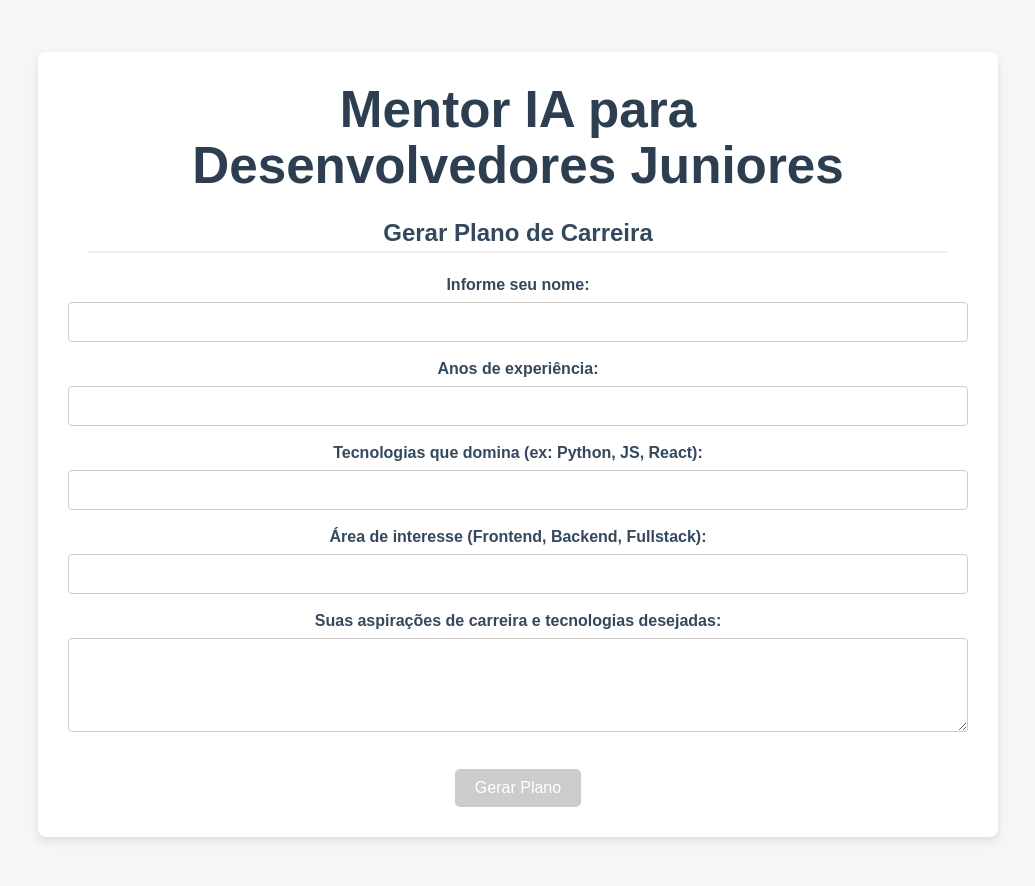
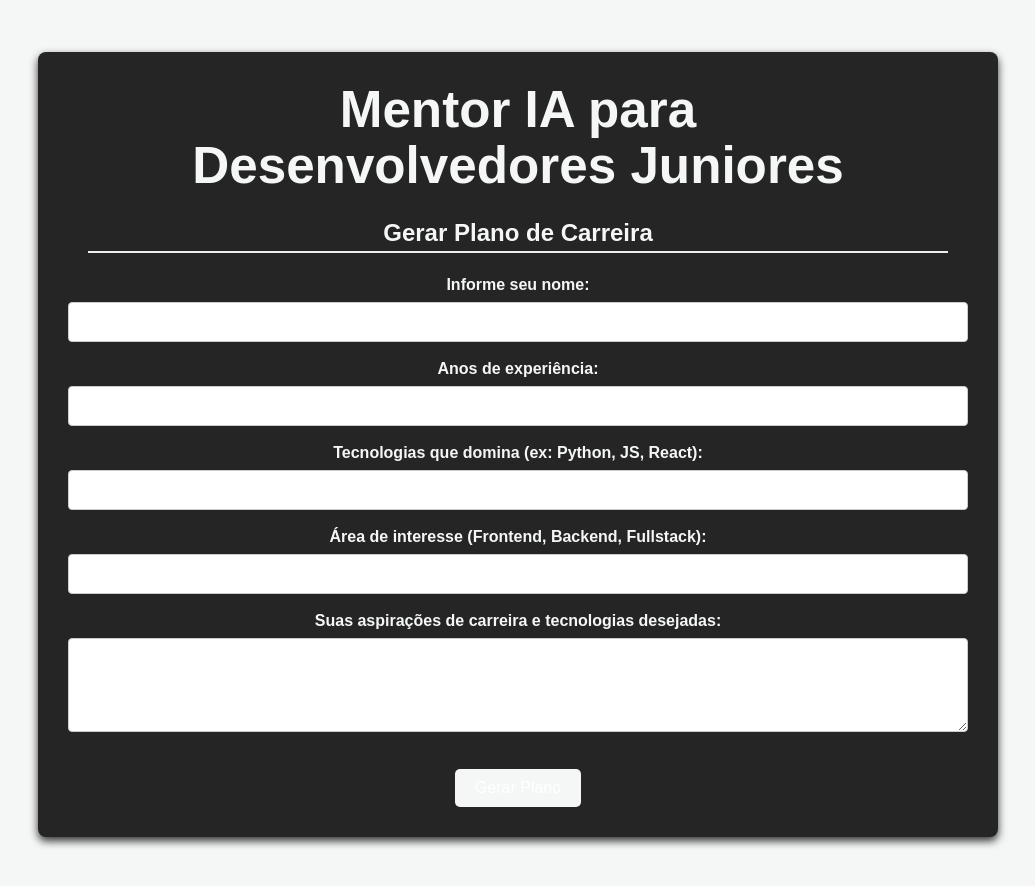
Before and after one commit to gabe-brum/mentor_ai, a React (Vite) app: page / in a window 1280 px wide. Shown: the top 886 px of the page, without its empty margins (122-1157 px from the left). Built offline with nearby package versions, Linux system fonts and the light colour scheme.

Commit message:
feat: improve css

```diff
--- a/src/App.css
+++ b/src/App.css
@@ -10,16 +10,17 @@ body {
   margin: 0;
   padding: 20px;
   background-color: #f4f7f6;
-  color: #333;
+  color: #252525;
 }
 
 .App {
   max-width: 900px;
   margin: 0 auto;
-  background-color: #fff;
+  background-color: #252525;
   padding: 30px;
   border-radius: 8px;
-  box-shadow: 0 4px 8px rgba(0, 0, 0, 0.1);
+  box-shadow: 0 4px 8px rgba(0, 0, 0, 0.8);
+  color: #f4f7f6;
 }
 
 .loader {
@@ -28,7 +29,7 @@ body {
 
 h1 {
   text-align: center;
-  color: #2c3e50;
+  color: #f4f7f6;
   margin-bottom: 30px;
 }
 
@@ -38,19 +39,19 @@ h1.mentor-ai {
 }
 
 h2 {
-  color: #34495e;
+  color: #f4f7f6;
   border-bottom: 2px solid #eee;
   margin: 20px;
 }
 
 
 h3 {
-  color: #555;
+  color: #f4f7f6;
 }
 
 hr {
   border: none;
-  border-top: 1px dashed #ccc;
+  border-top: 1px dashed #f4f7f6;
   margin-top: 20px;
 }
 
@@ -69,7 +70,7 @@ hr {
 }
 
 .plan-output, .feedback-output {
-  background-color: #ecf0f1;
+  background-color: #333;
   border: 1px solid #ccc;
   padding: 20px;
   border-radius: 5px;
@@ -109,6 +110,7 @@ button {
 
 button.new-plan {
   background-color: #333;
+  border: 1px solid #f4f7f6;
 }
 
 button.new-plan:hover {
@@ -121,7 +123,7 @@ button:hover {
 }
 
 button:disabled {
-  background-color: #ccc;
+  background-color: #f4f7f6;
   cursor: not-allowed;
 }
 
@@ -133,7 +135,7 @@ button:disabled {
   display: block;
   margin-bottom: 5px;
   font-weight: bold;
-  color: #34495e;
+  color: #f4f7f6;
 }
 
 .form-group input[type="text"],
--- a/src/App.jsx
+++ b/src/App.jsx
@@ -361,7 +361,7 @@ function App() {
                       <button onClick={handleDownloadPdf} disabled={isLoading}>
                         Baixar Plano como PDF
                       </button>
-                      <button className='new-plan' onClick={resetPlan}>Gerar novo plano</button>
+                      <button className='new-plan' onClick={resetPlan}>Gerar Novo Plano</button>
                     </div>
                 </div>
             )}
```
